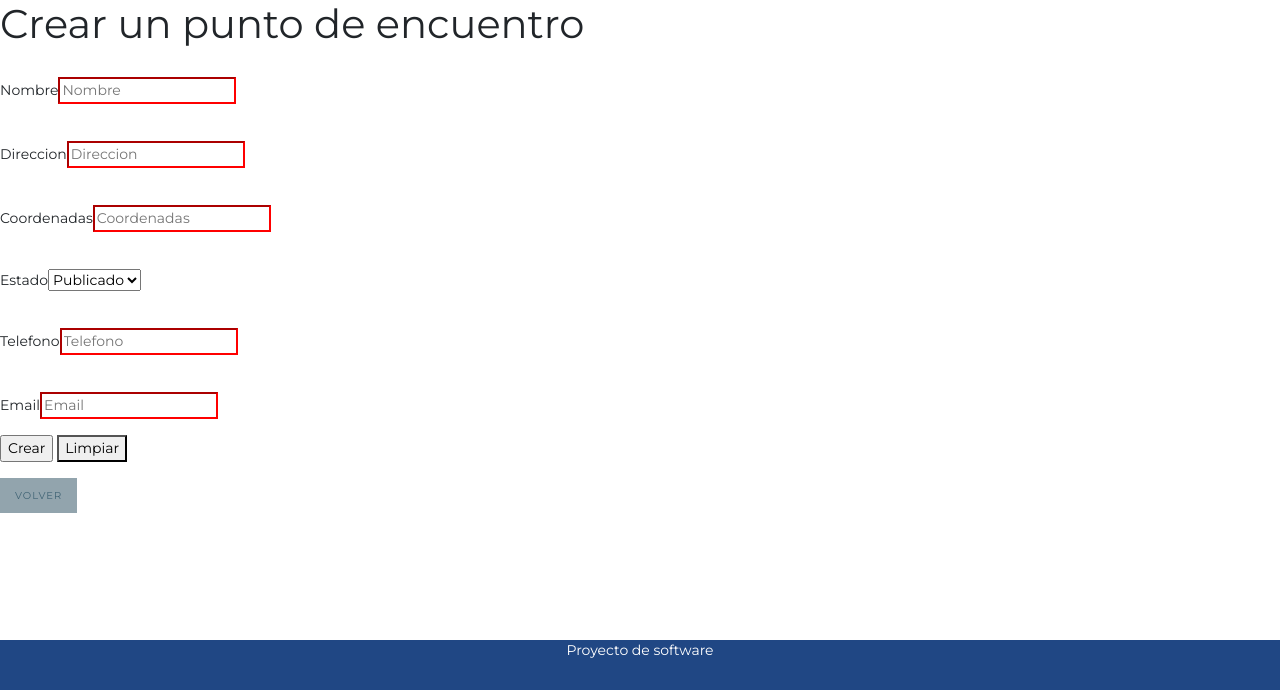
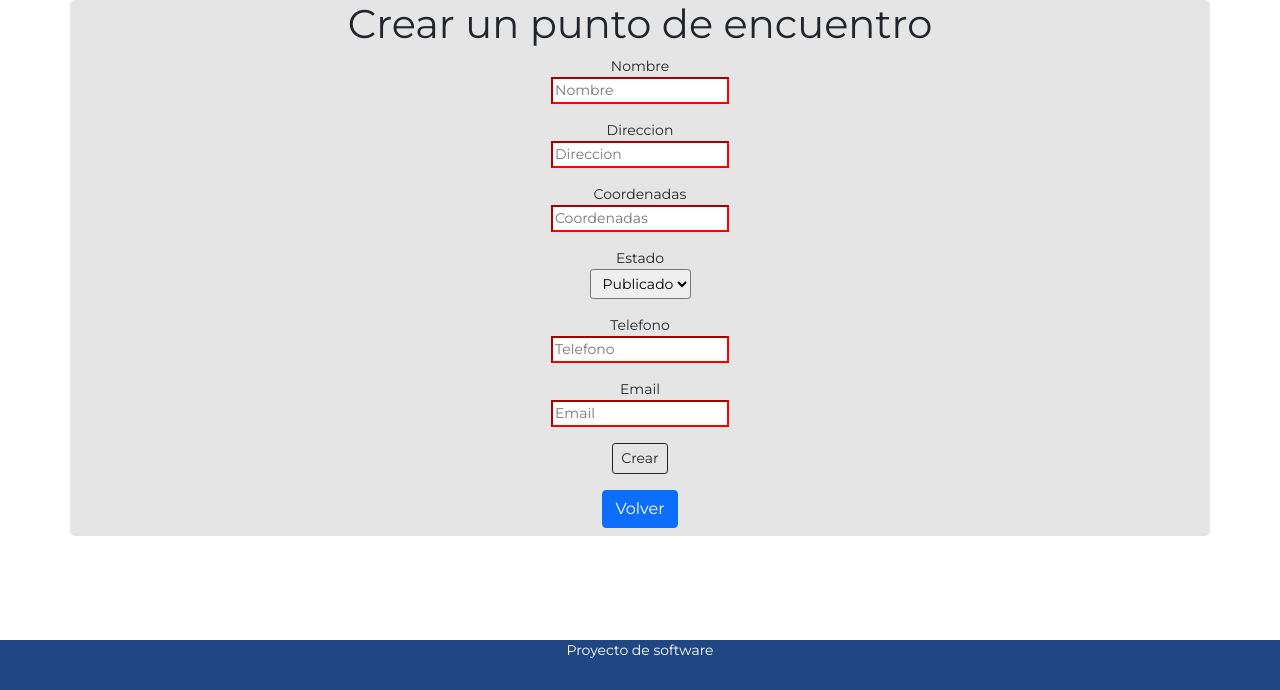
Before and after one commit to eliasraffaelli0/la-plata-floodnt, a Flask app: page /puntos_de_encuentro/nuevo in a window 1280 px wide. Shown: the part 110-800 px from the top of the page. Run offline with Flask 2, Linux system fonts and the light colour scheme; data that the repository does not hold is empty.

Commit message:
bootstrap aplicado al puntos/new

```diff
--- a/app/templates/puntos/new.html
+++ b/app/templates/puntos/new.html
@@ -4,38 +4,43 @@
 {{ super() }}
 {% endblock %}
 {% block content %}
+<div class="container mb-2 text-center rounded-3" style="background-color: rgba(0, 0, 0, 0.1)">
   <h1>Crear un punto de encuentro</h1>
-  <form action="{{ url_for('puntos_create') }}" method="POST">
+  <form class="needs-validation" action="{{ url_for('puntos_create') }}" method="POST">
+    <div class="row">
+
       <p>
-      <label>Nombre<label></br>
-      <input name="name" placeholder="Nombre" required/>
+        <label>Nombre</label></br>
+        <input name="name" placeholder="Nombre" required />
       </p>
       <p>
-      <label>Direccion<label></br>
-      <input name="direccion" placeholder="Direccion" required/>
+        <label>Direccion</label></br>
+        <input name="direccion" placeholder="Direccion" required />
       </p>
       <p>
-      <label>Coordenadas<label></br>
-      <input name="coordenadas" placeholder="Coordenadas" required/>
+        <label>Coordenadas</label></br>
+        <input name="coordenadas" placeholder="Coordenadas" required />
       </p>
       <p>
-      <label>Estado<label></br>
-        <select name='estado'>
+        <label>Estado</label></br>
+        <select class="form-select-sm" name='estado'>
           <option value='1'>Publicado</option>
           <option value='0'>Oculto</option>
         </select>
-    <p>
-    <p>
-      <label>Telefono<label></br>
-      <input name="telefono" placeholder="Telefono" required/>
       </p>
       <p>
-      <label>Email<label></br>
-      <input type="email" name="email" placeholder="Email" required/>
+        <label>Telefono</label></br>
+        <input name="telefono" placeholder="Telefono" required />
       </p>
-      <input type="submit" value="Crear">
-      <button type="reset">Limpiar</button>
+      <p>
+        <label>Email</label></br>
+        <input type="email" name="email" placeholder="Email" required />
       </p>
+      <p>
+        <input class="btn btn-outline-dark btn-sm" type="submit" value="Crear">
+      </p>
+    </div>
   </form>
-  <a href="{{ url_for('puntos_index') }}" class="link">Volver</a>
+  <a href="{{ url_for('puntos_index') }}" class="btn btn-primary mb-2">Volver</a>
+</div>
 {% endblock %}
```
Lines whose indentation alone changed are shown as unchanged.
